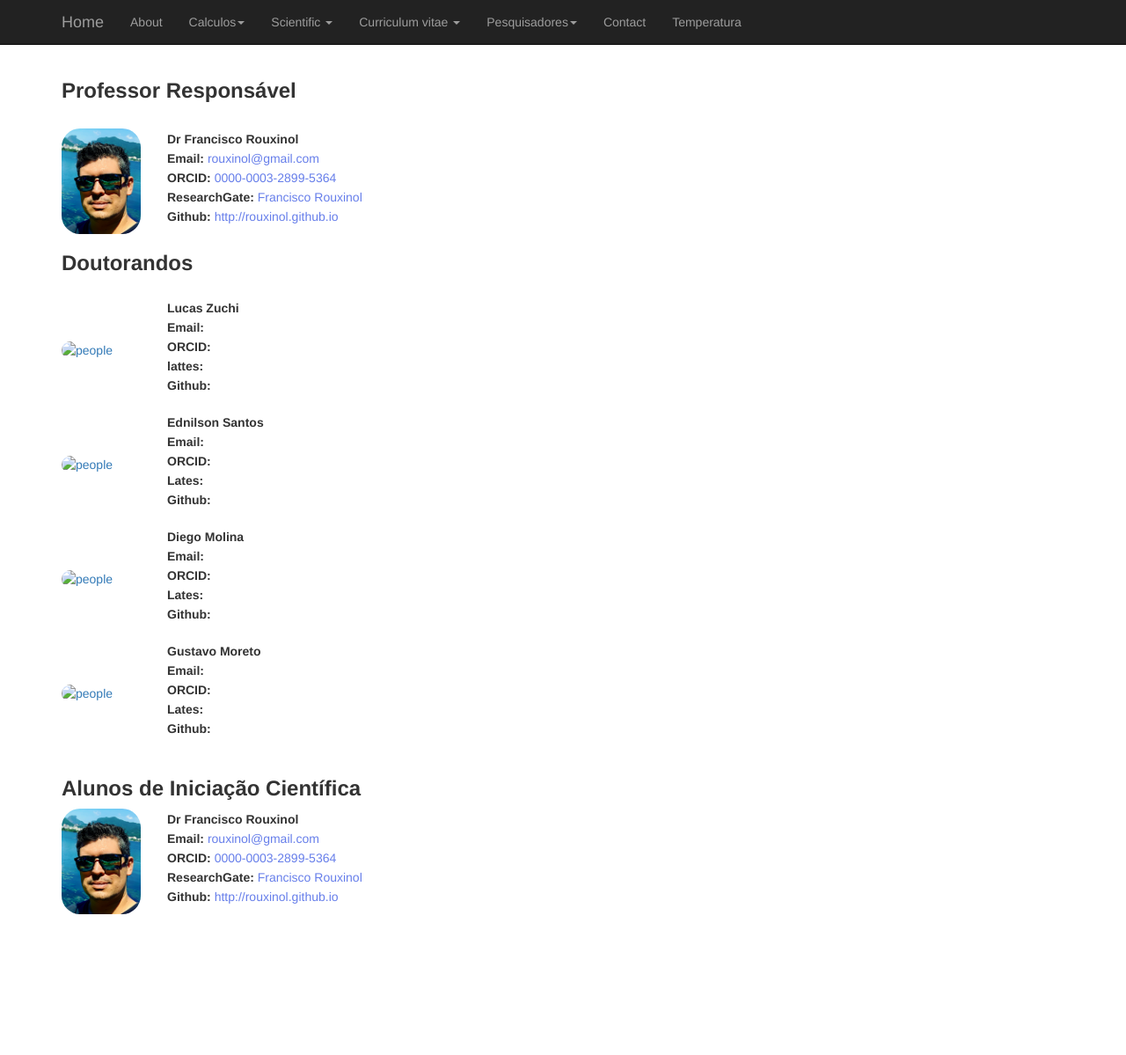
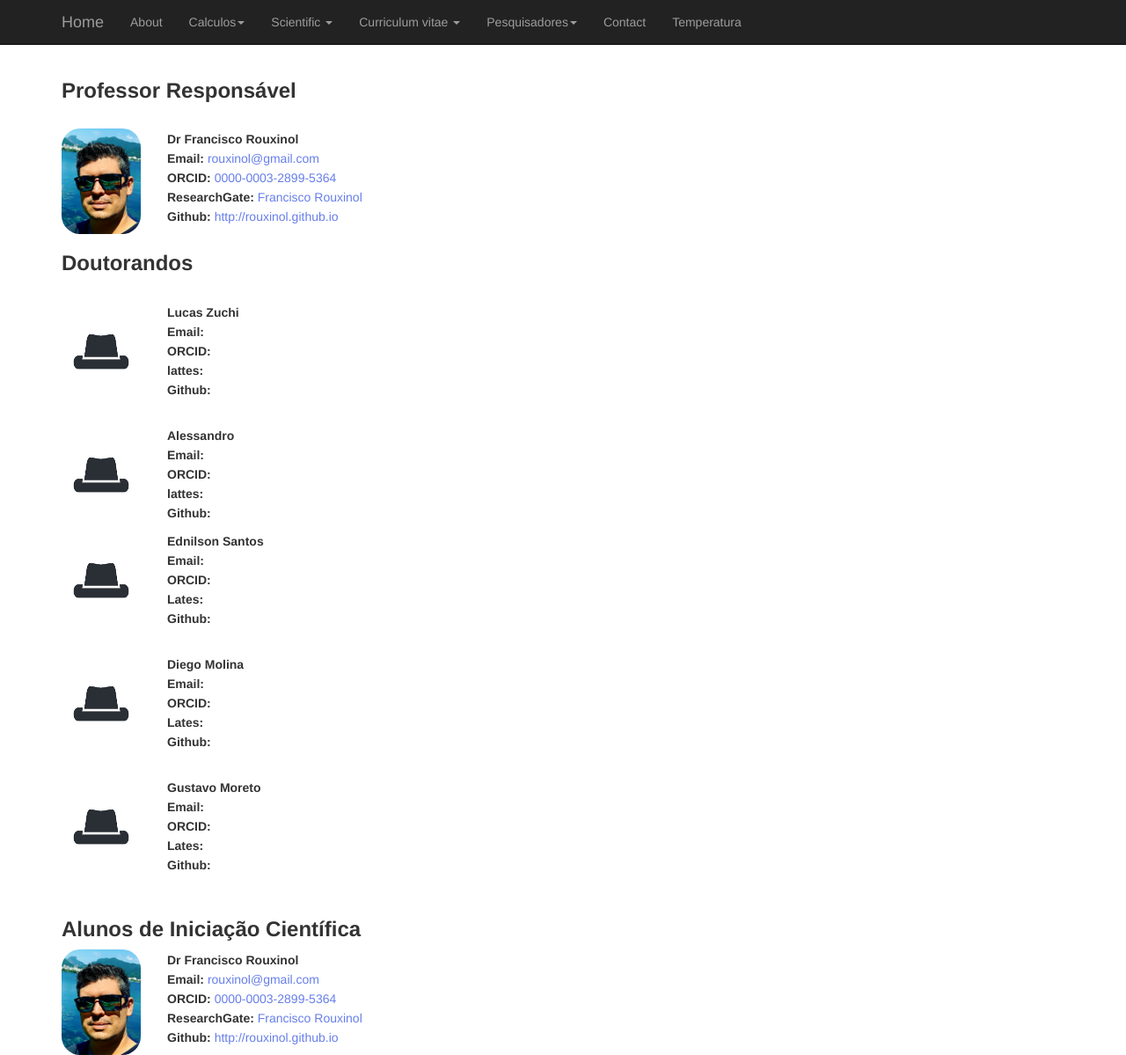
Before and after one commit to Rouxinol-Research-Lab/Rouxinol-Research-Lab.github.io, a Jekyll site: the page built from pesquisadores_atuais.html, in a window 1280 px wide and 1199 px high. Shown: the whole window at 88% size. Built offline with Jekyll 4.4.1, drawn with Linux system fonts in a browser that asks for light colours; Markdown is read by kramdown in place of the engine named in the settings.

Commit message:
tesing research page design

```diff
--- a/pesquisadores_atuais.html
+++ b/pesquisadores_atuais.html
@@ -32,7 +32,7 @@ layout: default
         <tr>
             <td width="90">
                 <a>
-                <img decoding="async" class="alignleft size-full wp-image-76" src="imagens/_.png" alt="people" style="border-radius: 21px;" width="90" height="120">
+                <img decoding="async" class="alignleft size-full wp-image-76" src="imagens/c.png" alt="people" style="border-radius: 21px;" width="90" height="120">
                 </a>
             </td>
             <td>
@@ -49,12 +49,35 @@ layout: default
 </table>
 </br>
 
+
 <table style="width: 100%;" border="0">
     <tbody>
         <tr>
             <td width="90">
                 <a>
-                <img decoding="async" class="alignleft size-full wp-image-76" src="imagens/_.png" alt="people" style="border-radius: 21px;" width="90" height="120">
+                <img decoding="async" class="alignleft size-full wp-image-76" src="imagens/c.png" alt="people" style="border-radius: 21px;" width="90" height="120">
+                </a>
+            </td>
+            <td>
+               <div style="font-size: 1.4rem; line-height: 1.0;padding-left: 30px;">
+                <p style="margin-bottom: 0.8rem;"><strong>Alessandro</strong></p>
+                <p style="margin-bottom: 0.8rem;"><strong>Email:</strong> <a href="mailto:" style="color: #667eea; text-decoration: none;"></a></p>
+                <p style="margin-bottom: 0.8rem;"><strong>ORCID:</strong> <a href="" target="_blank" rel="noopener" style="color: #667eea; text-decoration: none;"></a></p>
+                <p style="margin-bottom: 0.8rem;"><strong>lattes:</strong> <a href="" target="_blank" rel="noopener" style="color: #667eea; text-decoration: none;"></a></p>
+                <p style="margin-bottom: 0.8rem;"><strong>Github:</strong> <a href="" target="_blank" rel="noopener" style="color: #667eea; text-decoration: none;"></a></p>
+            </div>
+            </td>
+        </tr>
+    </tbody>
+</table>
+
+
+<table style="width: 100%;" border="0">
+    <tbody>
+        <tr>
+            <td width="90">
+                <a>
+                <img decoding="async" class="alignleft size-full wp-image-76" src="imagens/c.png" alt="people" style="border-radius: 21px;" width="90" height="120">
                 </a>
             </td>
             <td>
@@ -76,7 +99,7 @@ layout: default
         <tr>
             <td width="90">
                 <a>
-                <img decoding="async" class="alignleft size-full wp-image-76" src="imagens/_.png" alt="people" style="border-radius: 21px;" width="90" height="120">
+                <img decoding="async" class="alignleft size-full wp-image-76" src="imagens/c.png" alt="people" style="border-radius: 21px;" width="90" height="120">
                 </a>
             </td>
             <td>
@@ -101,7 +124,7 @@ layout: default
         <tr>
             <td width="90">
                 <a>
-                <img decoding="async" class="alignleft size-full wp-image-76" src="imagens/_.png" alt="people" style="border-radius: 21px;" width="90" height="120">
+                <img decoding="async" class="alignleft size-full wp-image-76" src="imagens/c.png" alt="people" style="border-radius: 21px;" width="90" height="120">
                 </a>
             </td>
             <td>
```
Also changed, not shown: imagens/c.png (renamed from imagens/_.png).
